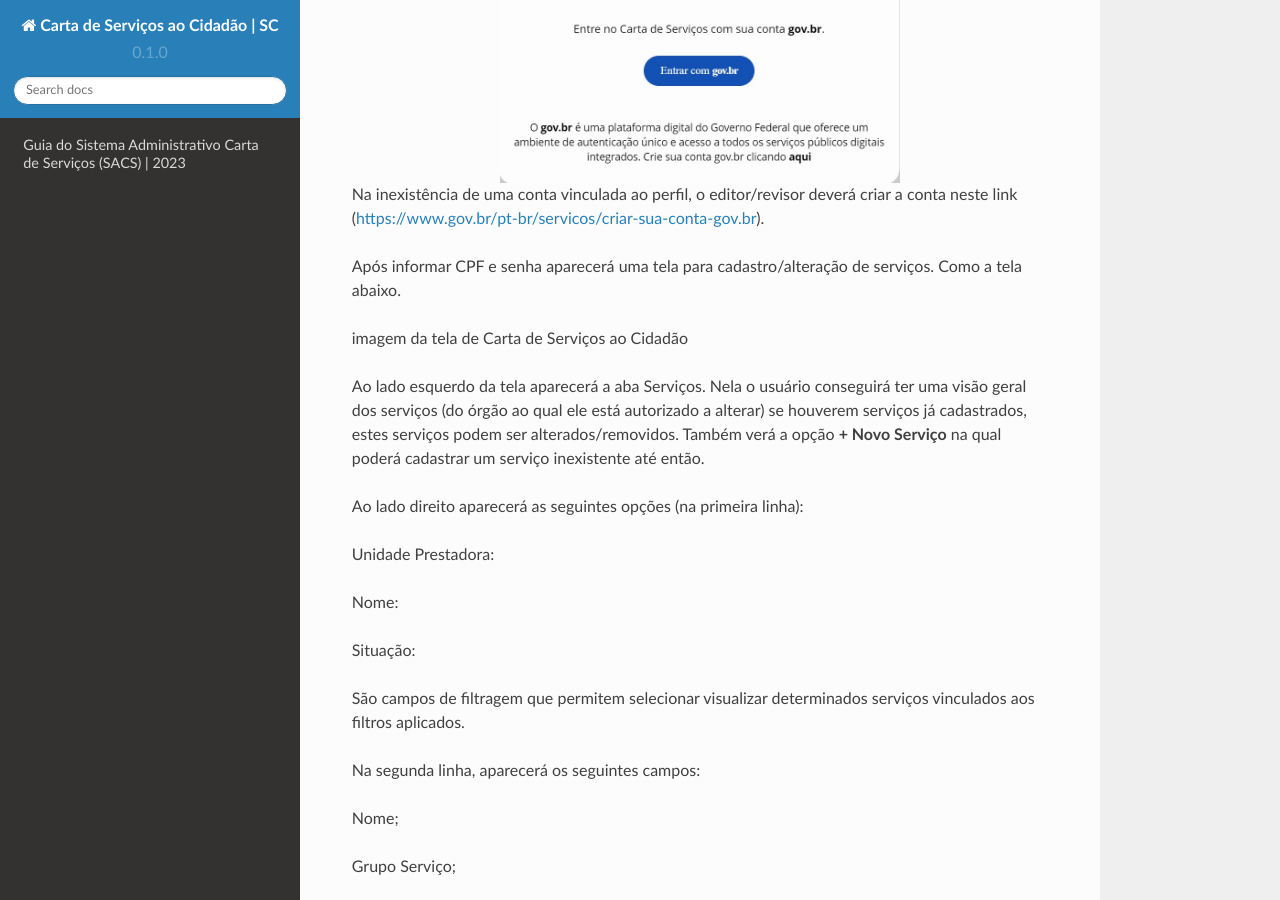
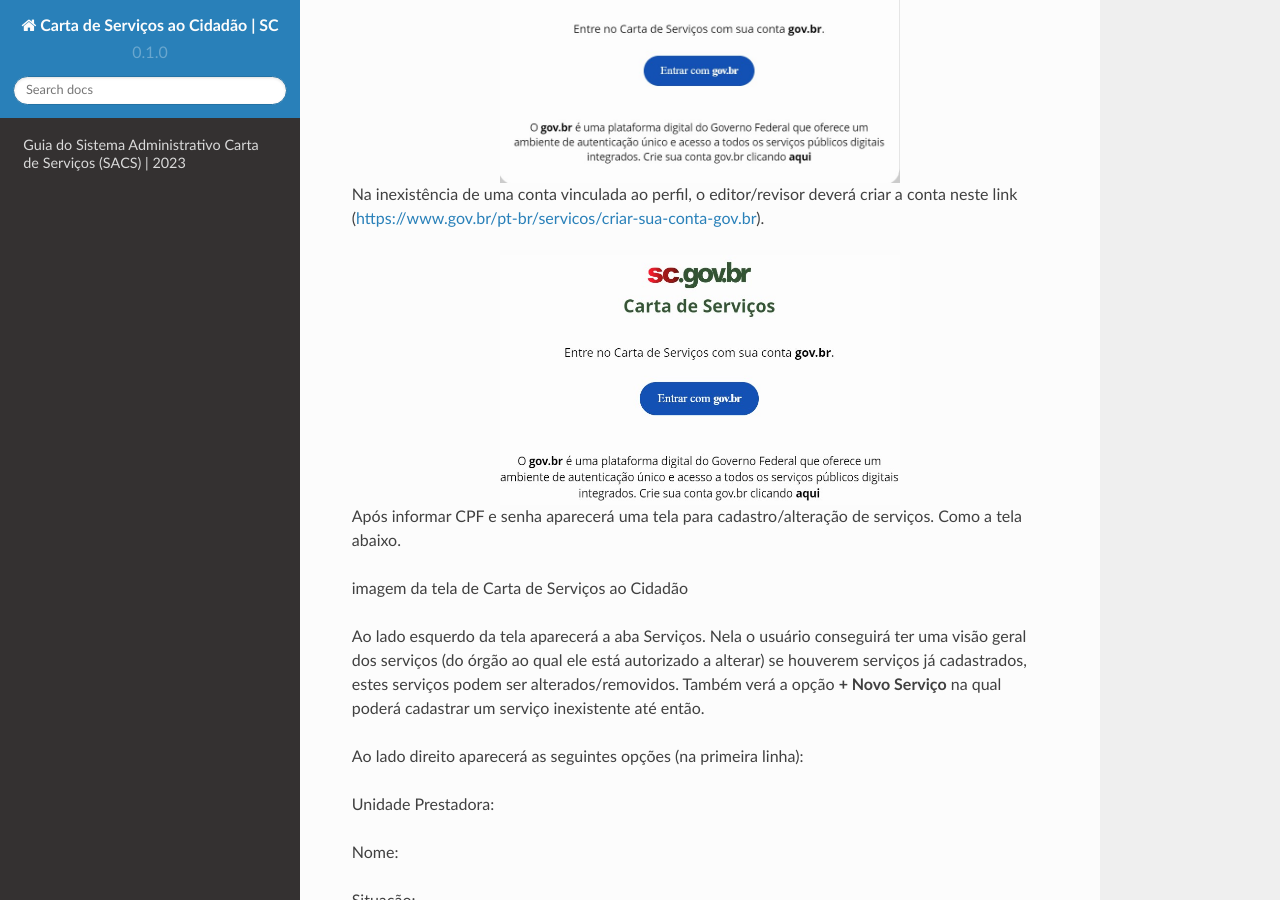
Before and after one commit to brunoaltieri/cartadeservicos, a Sphinx documentation site: the page built from docs/source/index.rst, in a window 1280 px wide and 900 px high, scrolled down 2362 px. Built offline with Sphinx 7.4.7 and the Read the Docs theme 2.0.0, drawn with Linux system fonts in a browser that asks for light colours.

Commit message:
Update index.rst

```diff
--- a/docs/source/index.rst
+++ b/docs/source/index.rst
@@ -64,10 +64,18 @@ O acesso ao sistema Carta dar-se-á pelo login gov.br portanto é neceesário te
    :height: 250px
    :width: 400 px
    :scale: 100%
-   :alt: brasão de Santa Catarina
+   :alt: tela de login gov br
    :align: center
 
 Na inexistência de uma conta vinculada ao perfil, o editor/revisor deverá criar a conta neste link (https://www.gov.br/pt-br/servicos/criar-sua-conta-gov.br).
+
+.. image:: images/loginGovBrCPF.jpg
+   :height: 250px
+   :width: 400 px
+   :scale: 100%
+   :alt: tela de login gov br solicitando o CPF
+   :align: center
+
 
 Após informar CPF e senha aparecerá uma tela para cadastro/alteração de serviços. Como a tela abaixo.
 
```
